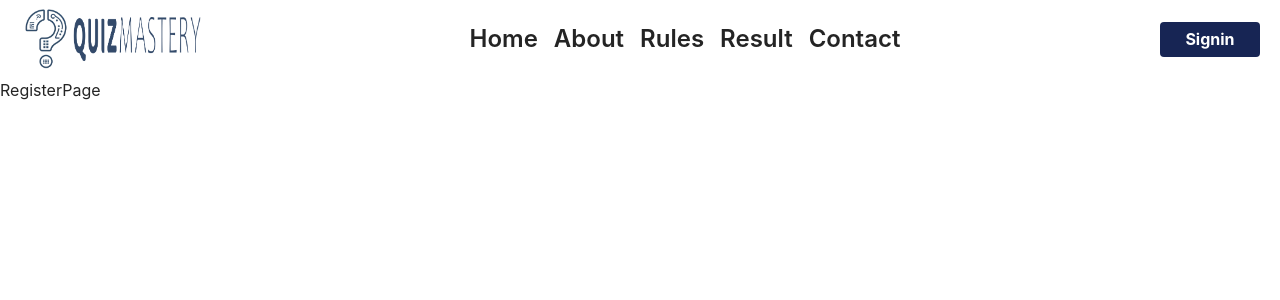
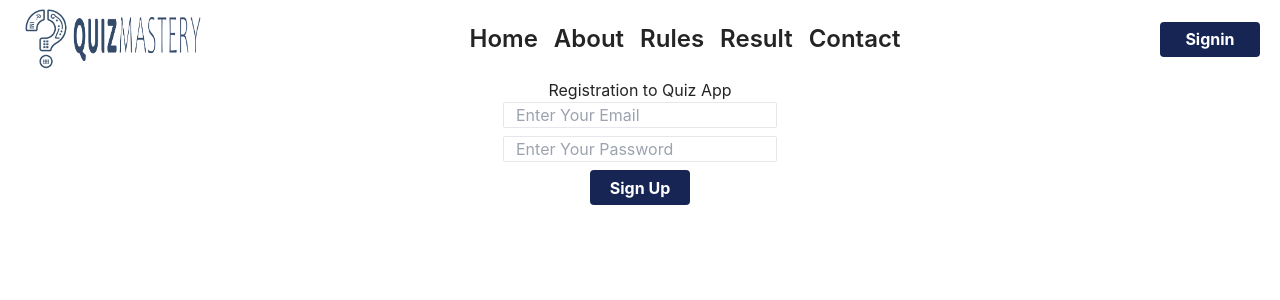
Before and after one commit to Rashidprojects/quiz-competition, a React (Vite) app in the folder Frontend/Quiz/: page /auth/register in a window 1280 px wide. Shown: the top 300 px of the page. Built offline with nearby package versions, Linux system fonts and the light colour scheme.

Commit message:
firebase configuration completed for email and password auth

```diff
--- a/Frontend/Quiz/package.json
+++ b/Frontend/Quiz/package.json
@@ -10,6 +10,7 @@
     "preview": "vite preview"
   },
   "dependencies": {
+    "firebase": "^10.13.1",
     "react": "^18.3.1",
     "react-dom": "^18.3.1",
     "react-router-dom": "^6.26.2"
--- /dev/null
+++ b/Frontend/Quiz/src/firebase.js
@@ -0,0 +1,22 @@
+// src/firebase.js
+
+import { initializeApp } from 'firebase/app';
+import { getAuth } from 'firebase/auth';
+
+// Your web app's Firebase configuration
+const firebaseConfig = {
+  apiKey: "AIzaSyDZwjtIDrbIomeq0e7h6V8kJK_LrvESjsE",
+  authDomain: "quiz-competition-c0e59.firebaseapp.com",
+  projectId: "quiz-competition-c0e59",
+  storageBucket: "quiz-competition-c0e59.appspot.com",
+  messagingSenderId: "297510874285",
+  appId: "1:297510874285:web:d88c790156bf182b436a24",
+  measurementId: "G-WM5HSBD76V"
+};
+
+// Initialize Firebase
+const firebaseApp = initializeApp(firebaseConfig);
+
+// Initialize Firebase Authentication and export it
+export const auth = getAuth(firebaseApp);
+export default firebaseApp;
--- a/Frontend/Quiz/src/pages/RegisterPage.jsx
+++ b/Frontend/Quiz/src/pages/RegisterPage.jsx
@@ -1,9 +1,51 @@
-import React from 'react'
+// src/RegisterPage.jsx
+
+import React, { useState } from 'react';
+import { createUserWithEmailAndPassword } from 'firebase/auth';
+import { auth } from '../firebase';
 
 const RegisterPage = () => {
+  const [email, setEmail] = useState('');
+  const [password, setPassword] = useState('');
+
+  const handleSignup = async () => {
+    try {
+      // Firebase v9+ modular syntax for signing up a user
+      await createUserWithEmailAndPassword(auth, email, password);
+      alert("New user signed up!");
+    } catch (error) {
+      alert(error.message);
+    }
+  };
+
   return (
-    <div>RegisterPage</div>
-  )
-}
+    <div className='flex items-center justify-center flex-col'>
+      <h2>Registration to Quiz App</h2>
 
-export default RegisterPage
+      <div className='flex items-center justify-center flex-col gap-2'>
+        <input
+          type="email"
+          className='border rounded-sm px-3'
+          value={email}
+          onChange={(e) => setEmail(e.target.value)}
+          placeholder='Enter Your Email'
+        />
+        <input
+          type="password"
+          className='border rounded-sm px-3'
+          value={password}
+          onChange={(e) => setPassword(e.target.value)}
+          placeholder='Enter Your Password'
+        />
+        <button
+          onClick={handleSignup}
+          className='bg-blue-950 hover:bg-blue-900 text-white font-bold py-2 px-4 rounded transition duration-300 ease-in-out w-[100px] h-[35px] text-center flex items-center justify-center'
+        >
+          Sign Up
+        </button>
+      </div>
+    </div>
+  );
+};
+
+export default RegisterPage;
```
Also changed, not shown: 1 other file (tests, documents, lock files or other folders).
